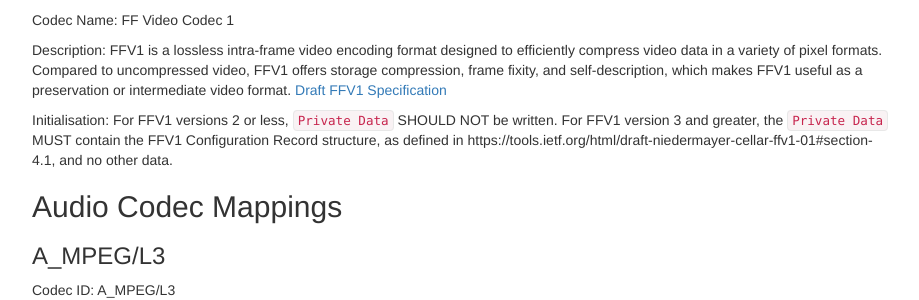
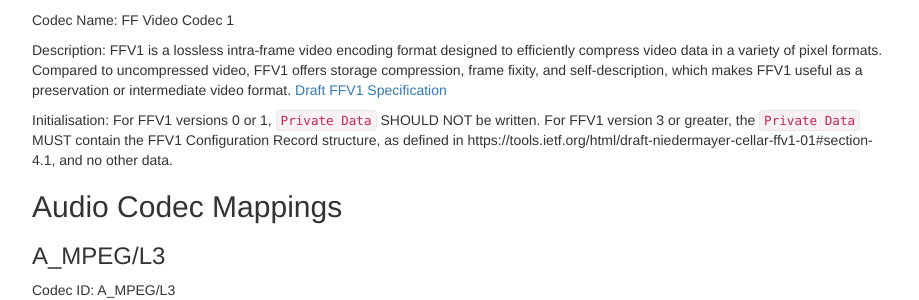
Before and after one commit to ietf-wg-cellar/matroska-specification, a Jekyll site: the page built from codec_specs.md, in a window 1280 px wide and 900 px high, scrolled down 4899 px. Shown: the part 148-448 px from the top of the window, without its empty margins (273-1192 px from the left). Built offline with Jekyll 4.4.1, drawn with Linux system fonts in a browser that asks for light colours; our own code applies the rules of GitHub Pages for plain Markdown files.

Commit message:
avoid reference to ffv1 version 2
This patch considers the conversation at http://ffmpeg.org/pipermail/ffmpeg-devel/2017-March/207699.html. Here it avoids reference to FFV1 version 2 which is not described by the FFV1 specification. It is rewritten to say that FFV1 versions 0 and 1 do not have private data, but that version 3 does have private data.

```diff
--- a/codec_specs.md
+++ b/codec_specs.md
@@ -248,7 +248,7 @@
 
 Description: FFV1 is a lossless intra-frame video encoding format designed to efficiently compress video data in a variety of pixel formats. Compared to uncompressed video, FFV1 offers storage compression, frame fixity, and self-description, which makes FFV1 useful as a preservation or intermediate video format. [Draft FFV1 Specification](https://datatracker.ietf.org/doc/draft-niedermayer-cellar-ffv1/)
 
-Initialisation: For FFV1 versions 2 or less, `Private Data` SHOULD NOT be written. For FFV1 version 3 and greater, the `Private Data` MUST contain the FFV1 Configuration Record structure, as defined in https://tools.ietf.org/html/draft-niedermayer-cellar-ffv1-01#section-4.1, and no other data.
+Initialisation: For FFV1 versions 0 or 1, `Private Data` SHOULD NOT be written. For FFV1 version 3 or greater, the `Private Data` MUST contain the FFV1 Configuration Record structure, as defined in https://tools.ietf.org/html/draft-niedermayer-cellar-ffv1-01#section-4.1, and no other data.
 
 ## Audio Codec Mappings
 
```
